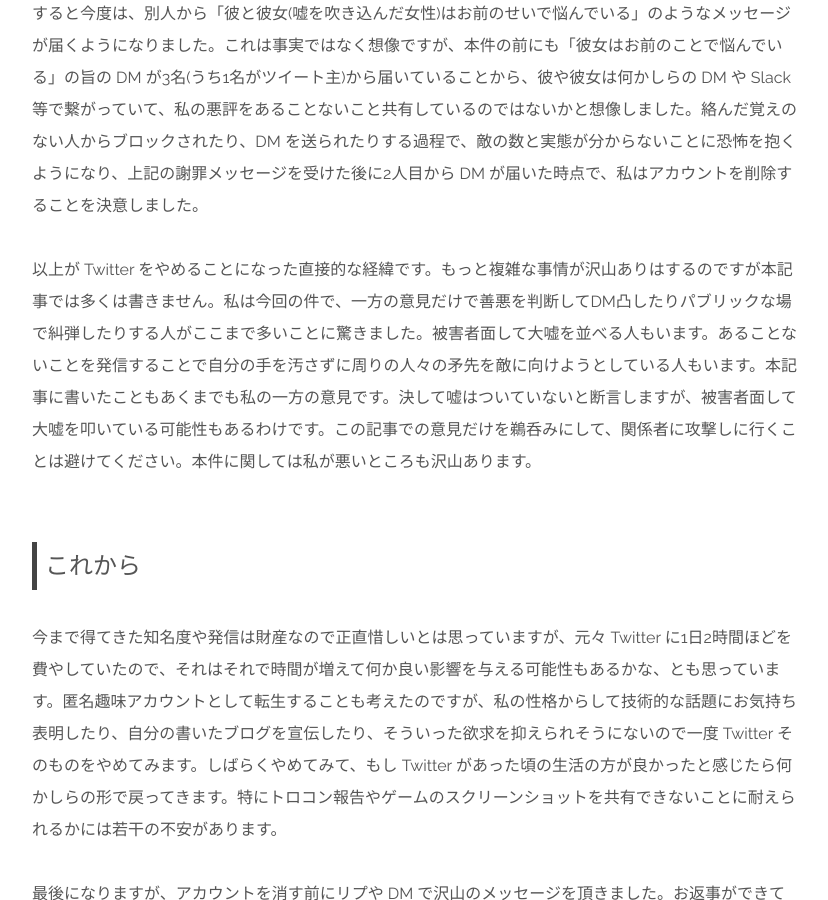
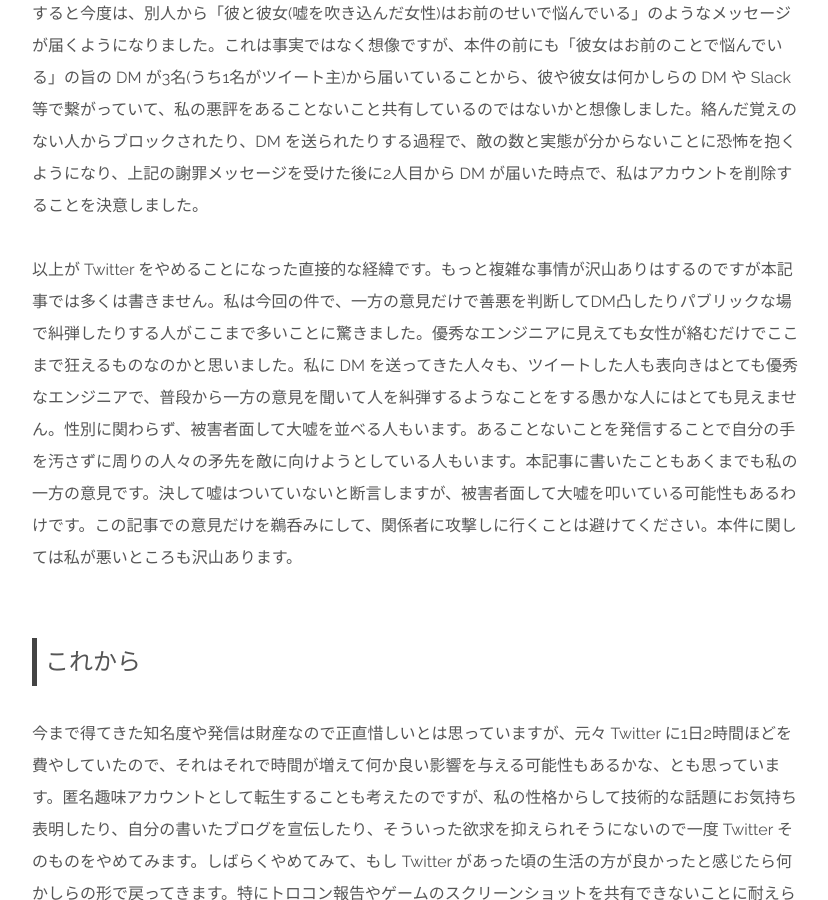
Before and after one commit to ryo-ryukalice/ogihara-ryo.github.io, a Jekyll site: the page built from _posts/2020-05-10-bye-twitter.markdown, in a window 1280 px wide and 900 px high, scrolled down 1284 px. Shown: the whole window, without its empty margins (224-1052 px from the left). Built offline with Jekyll 4.4.1, drawn with Linux system fonts in a browser that asks for light colours; nearby versions of some CDN libraries; comment, search, counter and statistics services are not loaded.

Commit message:
Update 2020-05-10-bye-twitter.markdown

```diff
--- a/_posts/2020-05-10-bye-twitter.markdown
+++ b/_posts/2020-05-10-bye-twitter.markdown
@@ -22,7 +22,7 @@
 
 すると今度は、別人から「彼と彼女(嘘を吹き込んだ女性)はお前のせいで悩んでいる」のようなメッセージが届くようになりました。これは事実ではなく想像ですが、本件の前にも「彼女はお前のことで悩んでいる」の旨の DM が3名(うち1名がツイート主)から届いていることから、彼や彼女は何かしらの DM や Slack 等で繋がっていて、私の悪評をあることないこと共有しているのではないかと想像しました。絡んだ覚えのない人からブロックされたり、DM を送られたりする過程で、敵の数と実態が分からないことに恐怖を抱くようになり、上記の謝罪メッセージを受けた後に2人目から DM が届いた時点で、私はアカウントを削除することを決意しました。
 
-以上が Twitter をやめることになった直接的な経緯です。もっと複雑な事情が沢山ありはするのですが本記事では多くは書きません。私は今回の件で、一方の意見だけで善悪を判断してDM凸したりパブリックな場で糾弾したりする人がここまで多いことに驚きました。被害者面して大嘘を並べる人もいます。あることないことを発信することで自分の手を汚さずに周りの人々の矛先を敵に向けようとしている人もいます。本記事に書いたこともあくまでも私の一方の意見です。決して嘘はついていないと断言しますが、被害者面して大嘘を叩いている可能性もあるわけです。この記事での意見だけを鵜呑みにして、関係者に攻撃しに行くことは避けてください。本件に関しては私が悪いところも沢山あります。
+以上が Twitter をやめることになった直接的な経緯です。もっと複雑な事情が沢山ありはするのですが本記事では多くは書きません。私は今回の件で、一方の意見だけで善悪を判断してDM凸したりパブリックな場で糾弾したりする人がここまで多いことに驚きました。優秀なエンジニアに見えても女性が絡むだけでここまで狂えるものなのかと思いました。私に DM を送ってきた人々も、ツイートした人も表向きはとても優秀なエンジニアで、普段から一方の意見を聞いて人を糾弾するようなことをする愚かな人にはとても見えません。性別に関わらず、被害者面して大嘘を並べる人もいます。あることないことを発信することで自分の手を汚さずに周りの人々の矛先を敵に向けようとしている人もいます。本記事に書いたこともあくまでも私の一方の意見です。決して嘘はついていないと断言しますが、被害者面して大嘘を叩いている可能性もあるわけです。この記事での意見だけを鵜呑みにして、関係者に攻撃しに行くことは避けてください。本件に関しては私が悪いところも沢山あります。
 
 ## これから
 
```
